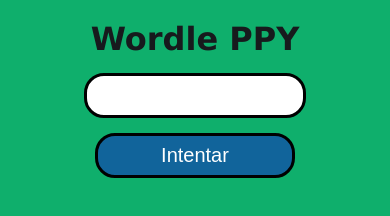
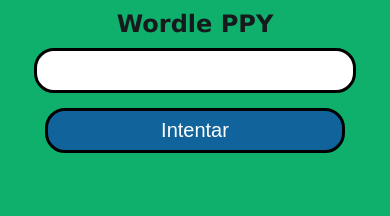
Before and after one commit to sebasgfb/wordleclonppy, a plain HTML site: page index.html in a window 390 px wide. Drawn offline with Linux system fonts and the light colour scheme.

Commit message:
Mejora responsive CSS

```diff
--- a/style.css
+++ b/style.css
@@ -32,6 +32,7 @@ h1 {
   border: 3px solid black;
   border-radius: 20px;
 }
+
 #guess-button:hover {
   transform: scale(1.05);
 }
@@ -66,3 +67,24 @@ button:active {
 .input-area {
   margin: 30px;
 }
+
+/* Responsive */
+
+@media screen and (max-width: 720px) {
+  h1 {
+    font-size: 24px;
+    margin-top: 10px;
+    margin-bottom: 10px;
+  }
+
+  #guess-input,
+  #guess-button {
+    width: 80%;
+  }
+
+  #grid {
+    width: 100%;
+    text-align: center;
+    font-size: 18px;
+  }
+}
```
